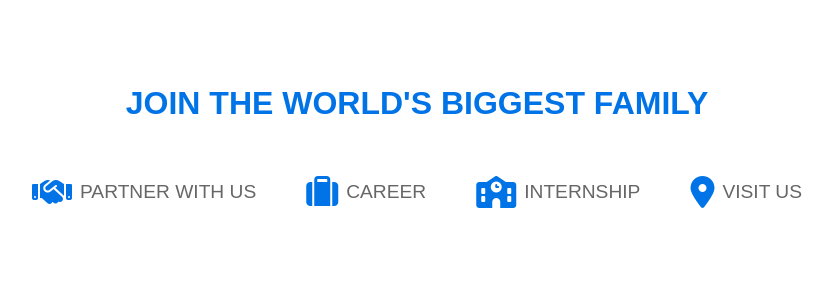
After one commit to ahsan027/atmabiswas, a PHP site: page /joinwithus.php in a window 1280 px wide. The commit adds this page. Shown: the top 300 px of the page, without its empty margins (223-1055 px from the left). Run offline with PHP 8.4, Linux system fonts and the light colour scheme.

Commit message:
MajorChanges

```diff
--- a/Contact.php
+++ b/Contact.php
@@ -4,6 +4,7 @@
     <meta charset="UTF-8">
     <meta name="viewport" content="width=device-width, initial-scale=1.0">
     <title>Responsive Navbar with Active Page</title>
+      <link rel="stylesheet" href="https://cdnjs.cloudflare.com/ajax/libs/font-awesome/6.5.1/css/all.min.css">
 <style>
     body{
          font-family: Arial, sans-serif;
@@ -25,7 +26,7 @@
     <?php include 'footer.php'?>
 </div>
 
-
+<script src="script.js"></script>
     <script>
         document.querySelector('.menu-toggle').addEventListener('click', function() {
             document.querySelector('.bottom-row').classList.toggle('active');
--- a/exeandged.php
+++ b/exeandged.php
@@ -198,10 +198,8 @@ flex-direction: column;
             <p><strong>Email:</strong> contact@atmabiswas.org</p>
         </div>
         <div class="map-container">
-            <iframe
-                src="https://www.google.com/maps/embed?pb=!1m18!1m12!1m3!1d3650.1218845770115!2d90.38619631536396!3d23.807097992000845!2m3!1f0!2f0!3f0!3m2!1i1024!2i768!4f13.1!3m3!1m2!1s0x3755c7b908896c17%3A0xa04f51e926d2f5a3!2sDhaka%2C%20Bangladesh!5e0!3m2!1sen!2sbd!4v1615917324239!5m2!1sen!2sbd"
-                loading="lazy" allowfullscreen>
-            </iframe>
+            <iframe src="https://www.google.com/maps/embed?pb=!1m18!1m12!1m3!1d3654.990205551057!2d88.84420999999999!3d23.640521800000002!2m3!1f0!2f0!3f0!3m2!1i1024!2i768!4f13.1!3m3!1m2!1s0x39fecc6a98f15555%3A0x7237da8c2d53a42d!2sAtmabiswas!5e0!3m2!1sen!2sbd!4v1737729888492!5m2!1sen!2sbd"  loading="lazy" allowfullscreen loading="lazy"></iframe>
+
         </div>
     </div>
         <button class="toggle-btn" id="filterbutton">ATMABISWAS Branches</button>
--- /dev/null
+++ b/joinwithus.php
@@ -0,0 +1,90 @@
+  <link rel="stylesheet" href="https://cdnjs.cloudflare.com/ajax/libs/font-awesome/6.5.1/css/all.min.css">
+<div class="join-family">
+    <h2>JOIN THE WORLD'S BIGGEST FAMILY</h2>
+    <div class="family-options">
+        <div class="option">
+            <a href="#">
+<i class="fa-solid fa-handshake"></i>
+            <p>PARTNER WITH US</p></a>
+        </div>
+        <div class="option">
+            <a href="#">
+            <i class="fa-solid fa-suitcase"></i>
+            <p>CAREER</p></a>
+        </div>
+        <div class="option">
+            <a href="#">
+<i class="fa-solid fa-school"></i>
+            <p>INTERNSHIP</p></a>
+        </div>
+        <div class="option">
+            <a href="">
+<i class="fa-solid fa-location-dot"></i>
+            <p>VISIT US</p></a>
+        </div>
+    </div>
+</div>
+<script src="script.js"></script>
+<style>
+.join-family {
+    text-align: center;
+    padding: 50px 20px;
+    font-family: Arial, sans-serif;
+}
+
+.join-family h2 {
+    font-size: 2em;
+    font-weight: bold;
+    color:#0073e6;
+    margin-bottom: 40px;
+}
+.family-options{
+    display: flex;
+    justify-content: center;
+    align-items: center;
+    gap: 50px;
+    flex-wrap: wrap;
+}
+.family-options a{
+    display: flex;
+    justify-content: center;
+    align-items: center;
+    text-decoration: none;
+    gap: 0.5rem;
+}
+
+.option {
+    display: flex;
+    align-items: center;
+    gap: 10px;
+    cursor: pointer;
+    transition: transform 0.3s ease;
+}
+
+.option:hover {
+    transform: scale(1.1);
+}
+
+.option img {
+    width: 60px;
+    height: auto;
+}
+.option i{
+    font-size: 2rem;
+    color:#0073e6;
+}
+.option p {
+    font-size: 1.2em;
+    color: #666;
+}
+
+@media (max-width: 768px) {
+    .family-options {
+        display: flex;
+        align-items: center;
+        justify-content: center;
+        flex-direction: column;
+        gap: 30px;
+    }
+}
+</style>
```
Also changed, not shown: footer.php (+9 -7 lines), index.php (+31 -42 lines), scripts.js (deleted, +0 -26 lines), test.php (+95 -0 lines), pic.png (added).
